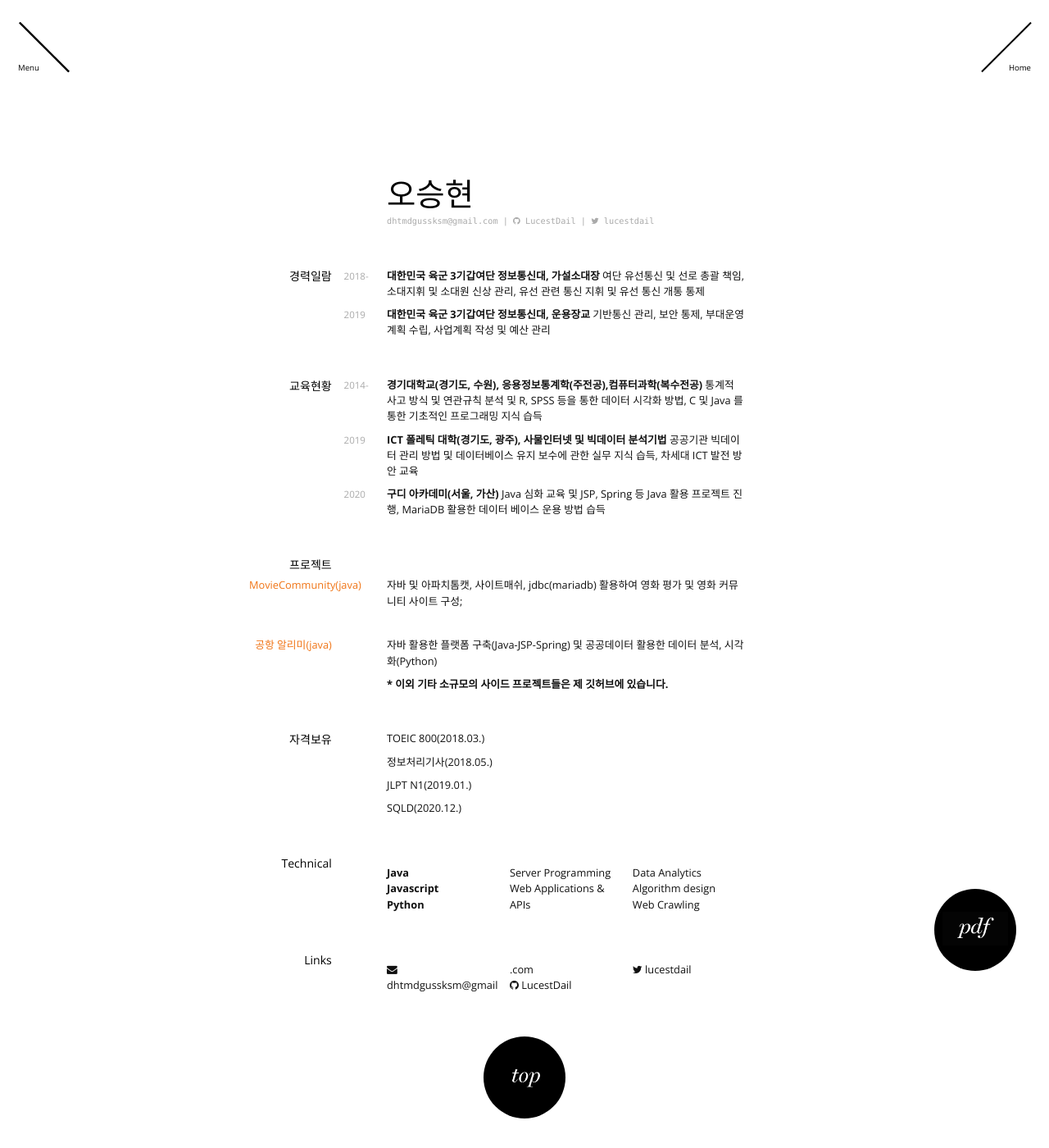
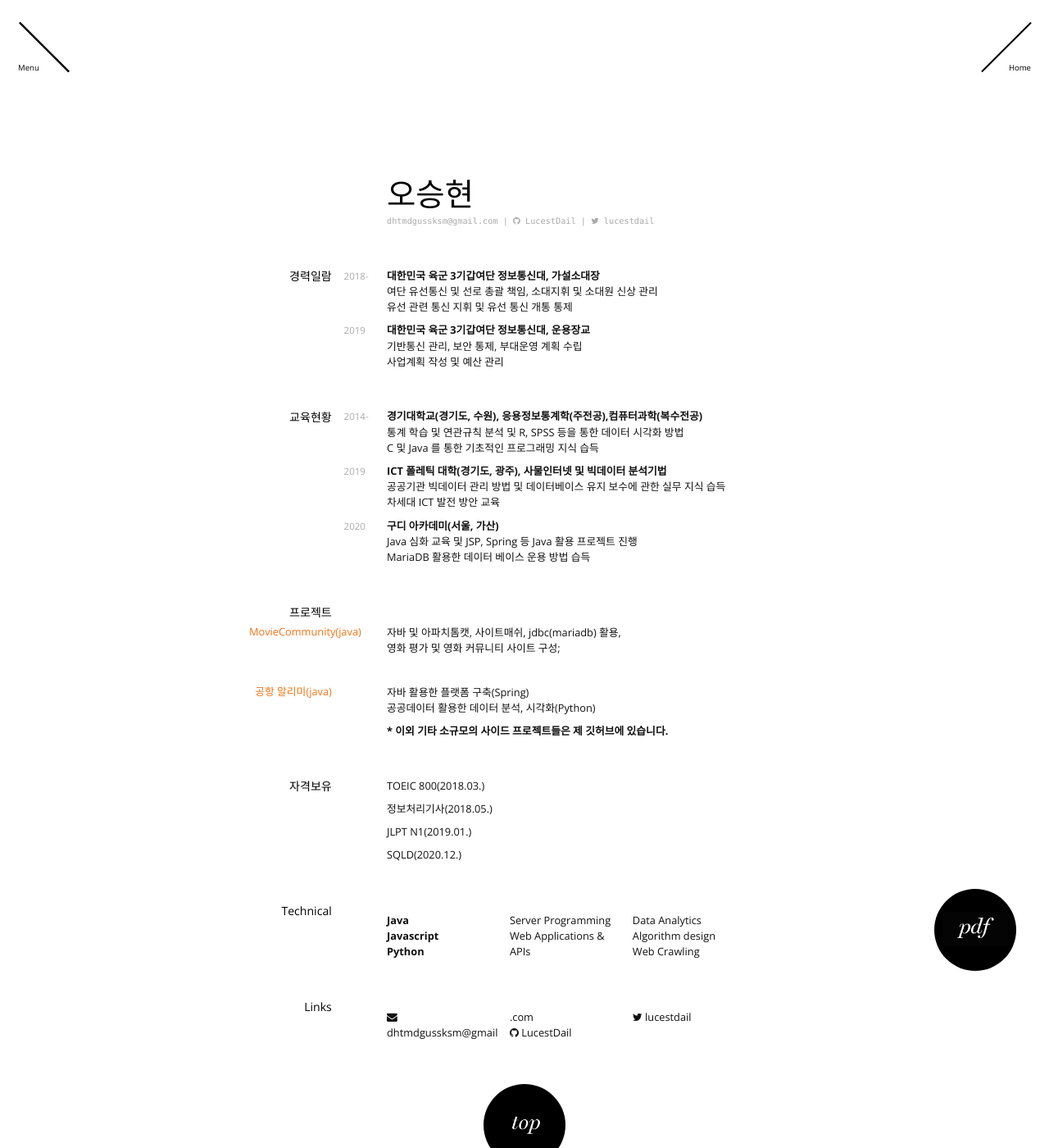
Before and after one commit to LucestDail/lucestdail.github.io, a Jekyll site: the page built from resume.md, in a window 1280 px wide and 1400 px high. Shown: the whole window at 82% size. Built offline with Jekyll 4.4.1, drawn with Linux system fonts in a browser that asks for light colours; nearby versions of some CDN libraries; some web fonts are replaced; some of the changed text lies outside the part shown.

Commit message:
update html design

```diff
--- a/_includes/footer.html
+++ b/_includes/footer.html
@@ -14,8 +14,11 @@
       <h5><a href="mailto:dhtmdgussksm@gmail.com"><span>dhtmdgussksm</span><br><span>@gmail</span><br><span>.com</span></a></h5>
     </div>
     <div class="footer-each">
-      <h5><a href="https://github.com/thundergolfer" target="_blank" alt="Github"><span>Github</span></a></h5>
-      <h5><a href="https://twitter.com/jonobelotti_IO" target="_blank" alt="Twitter"><span>Twitter</span></a></h5>
+      <h5><a href="mailto:dhtmdgussksm@naver.com"><span>dhtmdgussksm</span><br><span>@naver</span><br><span>.com</span></a></h5>
+    </div>
+    <div class="footer-each">
+      <h5><a href="https://github.com/lucestdail" target="_blank" alt="Github"><span>Github</span></a></h5>
+      <h5><a href="https://twitter.com/lucestdail" target="_blank" alt="Twitter"><span>Twitter</span></a></h5>
     </div>
   </div>
 </footer>
--- a/_includes/post_footer.html
+++ b/_includes/post_footer.html
@@ -4,6 +4,6 @@
     Thanks for reading, and please leave some feedback if you have the time.
   </p>
   <p>
-    Follow me on <a href="https://github.com/thundergolfer">Github</a>.
+    Follow me on <a href="https://github.com/lucestdail">Github</a>.
   </p>
 </div>
--- a/resume.md
+++ b/resume.md
@@ -18,37 +18,44 @@ permalink: /resume/
 ## 경력일람
 
 `2018-`
-__대한민국 육군 3기갑여단 정보통신대, 가설소대장__
-여단 유선통신 및 선로 총괄 책임, 소대지휘 및 소대원 신상 관리, 유선 관련 통신 지휘 및 유선 통신 개통 통제
+__대한민국 육군 3기갑여단 정보통신대, 가설소대장__<br>
+여단 유선통신 및 선로 총괄 책임, 소대지휘 및 소대원 신상 관리<br>
+유선 관련 통신 지휘 및 유선 통신 개통 통제
 
 `2019`
-__대한민국 육군 3기갑여단 정보통신대, 운용장교__
-기반통신 관리, 보안 통제, 부대운영 계획 수립, 사업계획 작성 및 예산 관리
+__대한민국 육군 3기갑여단 정보통신대, 운용장교__ <br>
+기반통신 관리, 보안 통제, 부대운영 계획 수립<br>
+사업계획 작성 및 예산 관리
 
 
 ## 교육현황
 
 `2014-`
-__경기대학교(경기도, 수원), 응용정보통계학(주전공),컴퓨터과학(복수전공)__
-통계적 사고 방식 및 연관규칙 분석 및 R, SPSS 등을 통한 데이터 시각화 방법, C 및 Java 를 통한 기초적인 프로그래밍 지식 습득
+__경기대학교(경기도, 수원), 응용정보통계학(주전공),컴퓨터과학(복수전공)__<br>
+통계 학습 및 연관규칙 분석 및 R, SPSS 등을 통한 데이터 시각화 방법<br>
+C 및 Java 를 통한 기초적인 프로그래밍 지식 습득
 
 `2019`
-__ICT 폴레틱 대학(경기도, 광주), 사물인터넷 및 빅데이터 분석기법__
-공공기관 빅데이터 관리 방법 및 데이터베이스 유지 보수에 관한 실무 지식 습득, 차세대 ICT 발전 방안 교육
+__ICT 폴레틱 대학(경기도, 광주), 사물인터넷 및 빅데이터 분석기법__<br>
+공공기관 빅데이터 관리 방법 및 데이터베이스 유지 보수에 관한 실무 지식 습득<br>
+차세대 ICT 발전 방안 교육
 
 `2020`
-__구디 아카데미(서울, 가산)__
-Java 심화 교육 및 JSP, Spring 등 Java 활용 프로젝트 진행, MariaDB 활용한 데이터 베이스 운용 방법 습득
+__구디 아카데미(서울, 가산)__<br>
+Java 심화 교육 및 JSP, Spring 등 Java 활용 프로젝트 진행<br>
+MariaDB 활용한 데이터 베이스 운용 방법 습득
 
 
 ## 프로젝트
 
 ### MovieCommunity(java)
 
-자바 및 아파치톰캣, 사이트매쉬, jdbc(mariadb) 활용하여 [영화 평가 및 영화 커뮤니티 사이트 구성](https://github.com/LucestDail/MovieProject);
+자바 및 아파치톰캣, 사이트매쉬, jdbc(mariadb) 활용,<br>
+[영화 평가 및 영화 커뮤니티 사이트 구성](https://github.com/LucestDail/MovieProject);
 
 ### 공항 알리미(java)
-자바 활용한 플랫폼 구축(Java-JSP-Spring) 및 공공데이터 활용한 데이터 분석, 시각화(Python)
+자바 활용한 플랫폼 구축(Spring)<br>
+공공데이터 활용한 데이터 분석, 시각화(Python)
 
 __* 이외 기타 소규모의 사이드 프로젝트들은 제 깃허브에 있습니다.__
 
```
